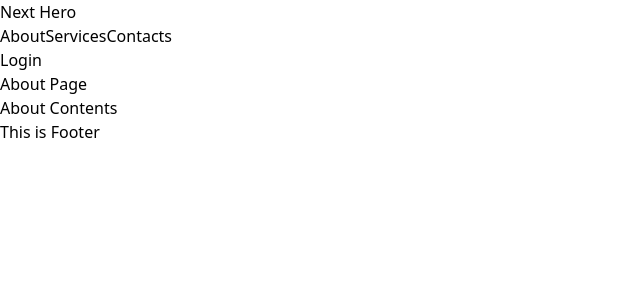
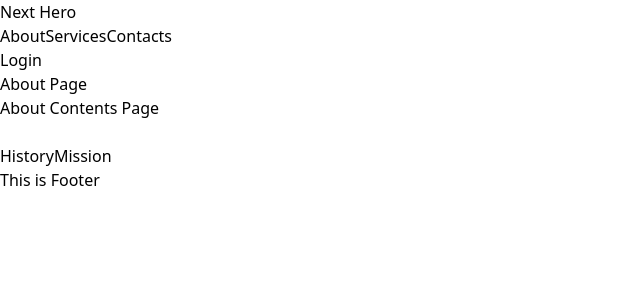
Before and after one commit to Sazid60/Nexjs-Core-Concept-1, a Next.js app: page /about in a window 1280 px wide. Shown: the top 300 px of the page, without its empty margins (0-640 px from the left). Built offline with nearby package versions, Linux system fonts and the light colour scheme.

Commit message:
Understanding Of Next.js Nested Routing

```diff
--- a/src/components/AboutContent.jsx
+++ b/src/components/AboutContent.jsx
@@ -1,9 +1,14 @@
+import Link from 'next/link';
 import React from 'react';
 
 const AboutContent = () => {
     return (
         <div>
-            <h1>About Contents </h1>
+            <h1>About Contents Page</h1> <br />
+            <div className='flex flex-col space-y-5 mb-9'>
+                <Link href={'/about/history'}>History</Link>
+                <Link href={'/about/mission'}>Mission</Link>
+            </div>
         </div>
     );
 };
```
Also changed, not shown: src/app/about/history/page.jsx (added, +11 -0 lines), src/app/about/history/vision/page.jsx (added, +11 -0 lines), src/app/about/mission/page.jsx (added, +11 -0 lines).
